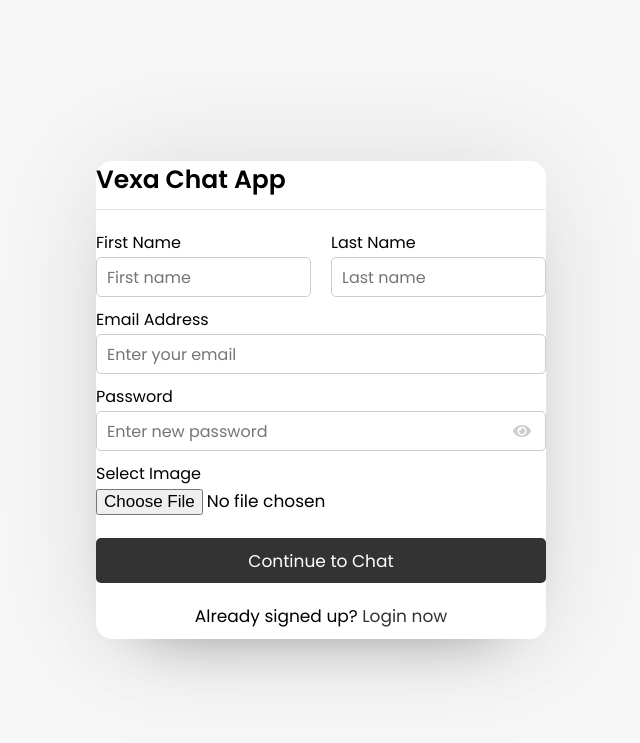
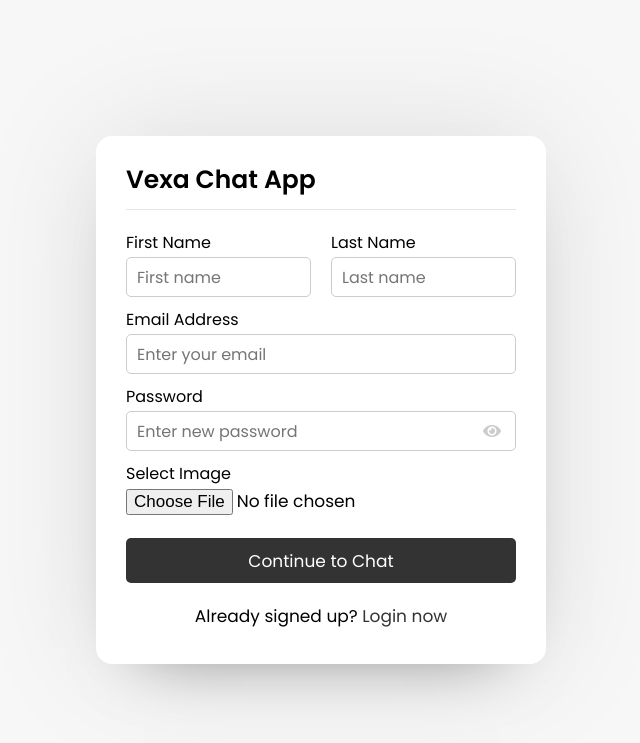
Before and after one commit to wang-arshton256/vexa_streams, a PHP site: page / in a window 1280 px wide. Shown: the top 743 px of the page, without its empty margins (319-959 px from the left). Run offline with PHP 8.4, Linux system fonts and the light colour scheme.

Commit message:
updated css

```diff
--- a/style.css
+++ b/style.css
@@ -24,7 +24,10 @@ body {
     box-shadow: 0 0 128px 0 rgba(0, 0, 0, 0.1), 0 32px 64px -48px rgba(0, 0, 0, 0.5);
 }
 
-* Login & Signup Form CSS Start */ .form {
+
+/* Login & Signup Form CSS Start */
+
+.form {
     padding: 25px 30px;
 }
 
```
